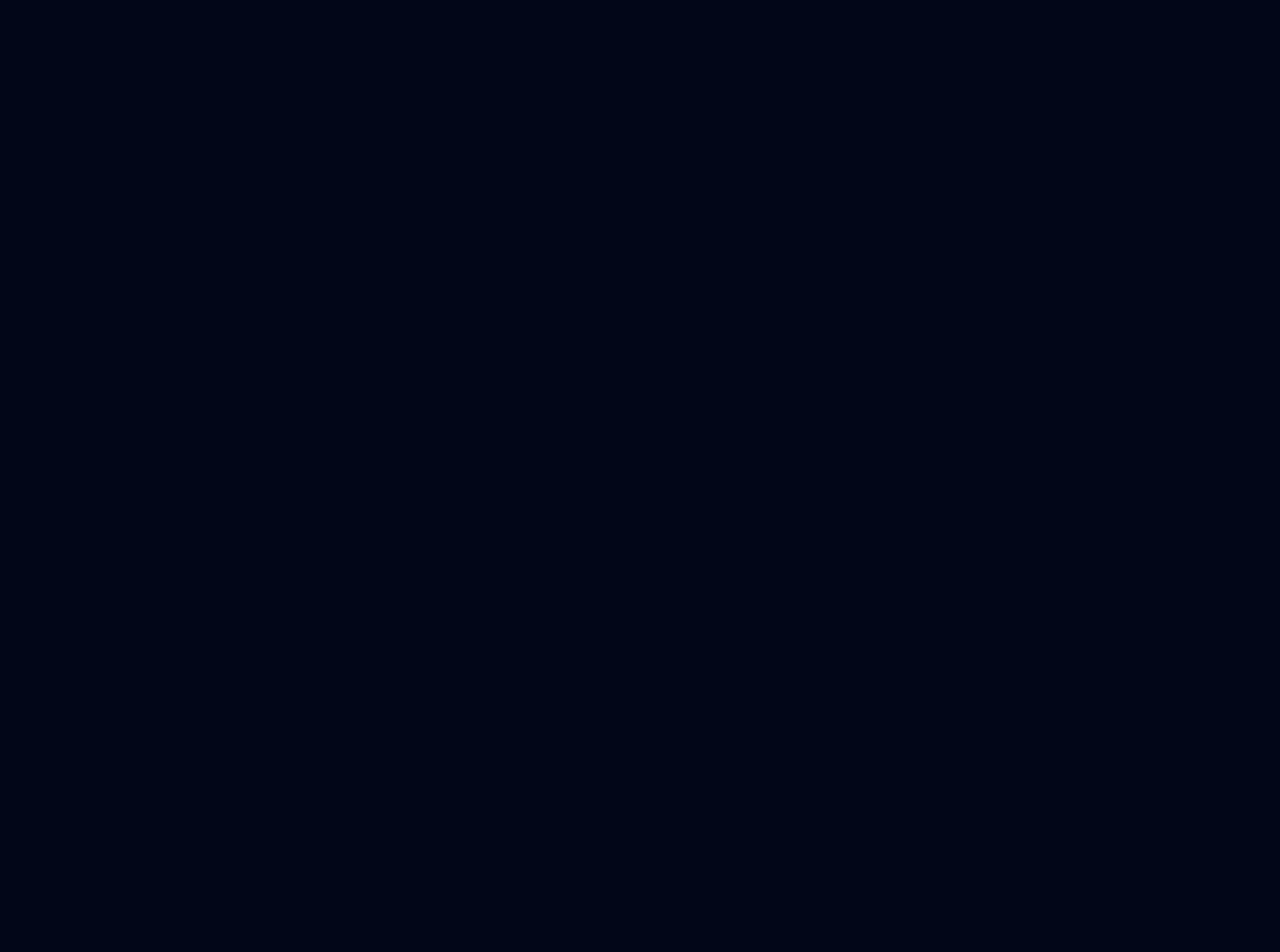
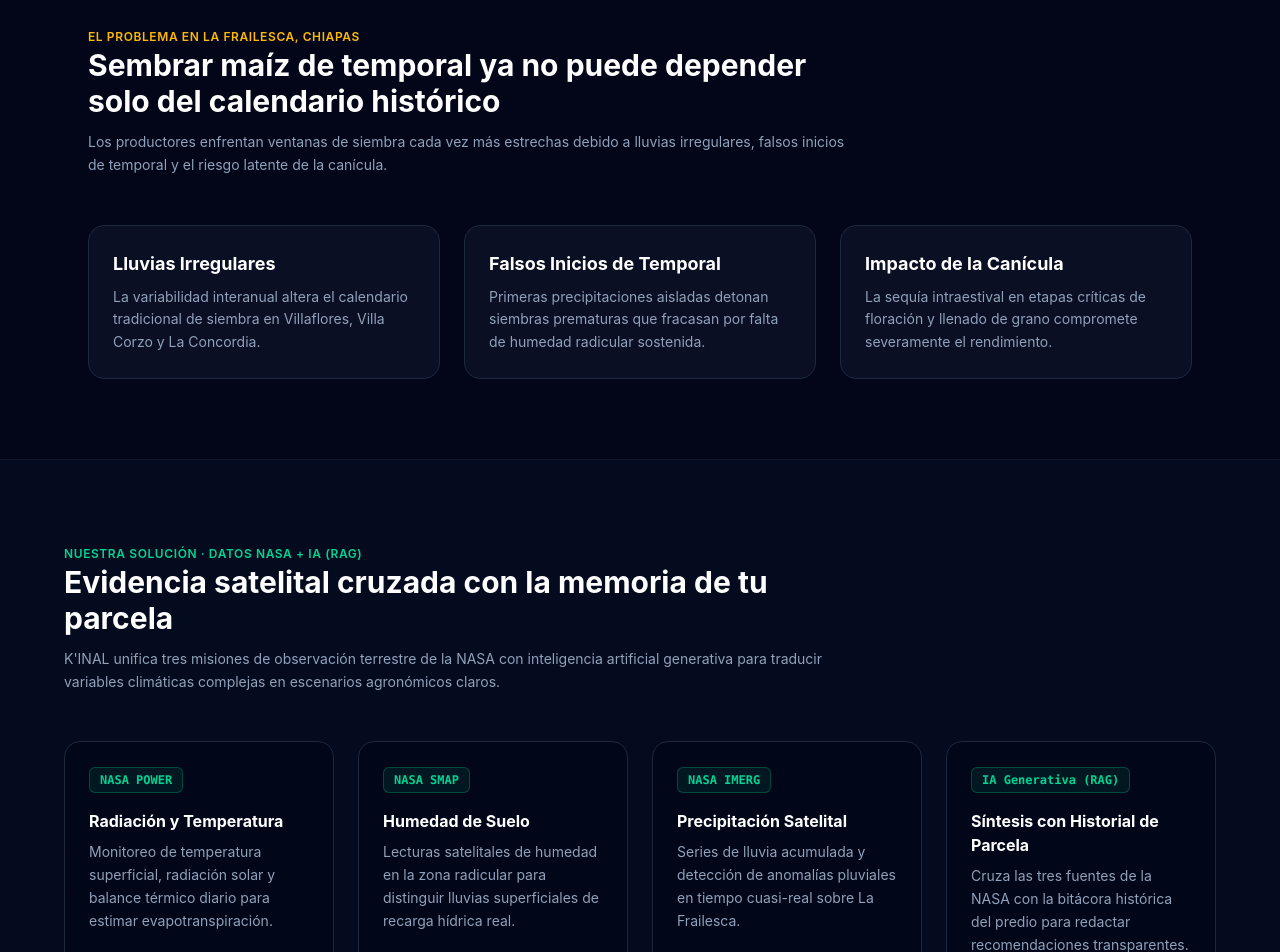
Before and after one commit to Arius-net/NasaSpaceAppChallengeFarms-frontend, a Next.js app: page / in a window 1280 px wide. Shown: the part 720-1672 px from the top of the page. Before the commit the page ends 800 px from the top, so only its background shows below. Built offline with nearby package versions, Linux system fonts and the light colour scheme.

Commit message:
feat(landing): integrar seccion de caracteristicas y datos NASA

```diff
--- a/app/page.tsx
+++ b/app/page.tsx
@@ -1,6 +1,51 @@
 import Link from "next/link";
 
-// Renderiza la Landing Page de K'INAL con la barra de navegacion y la seccion Hero principal.
+const PROBLEM_CARDS = [
+  {
+    titulo: "Lluvias Irregulares",
+    descripcion:
+      "La variabilidad interanual altera el calendario tradicional de siembra en Villaflores, Villa Corzo y La Concordia.",
+  },
+  {
+    titulo: "Falsos Inicios de Temporal",
+    descripcion:
+      "Primeras precipitaciones aisladas detonan siembras prematuras que fracasan por falta de humedad radicular sostenida.",
+  },
+  {
+    titulo: "Impacto de la Canícula",
+    descripcion:
+      "La sequía intraestival en etapas críticas de floración y llenado de grano compromete severamente el rendimiento.",
+  },
+];
+
+const SOLUTION_CARDS = [
+  {
+    tag: "NASA POWER",
+    titulo: "Radiación y Temperatura",
+    descripcion:
+      "Monitoreo de temperatura superficial, radiación solar y balance térmico diario para estimar evapotranspiración.",
+  },
+  {
+    tag: "NASA SMAP",
+    titulo: "Humedad de Suelo",
+    descripcion:
+      "Lecturas satelitales de humedad en la zona radicular para distinguir lluvias superficiales de recarga hídrica real.",
+  },
+  {
+    tag: "NASA IMERG",
+    titulo: "Precipitación Satelital",
+    descripcion:
+      "Series de lluvia acumulada y detección de anomalías pluviales en tiempo cuasi-real sobre La Frailesca.",
+  },
+  {
+    tag: "IA Generativa (RAG)",
+    titulo: "Síntesis con Historial de Parcela",
+    descripcion:
+      "Cruza las tres fuentes de la NASA con la bitácora histórica del predio para redactar recomendaciones transparentes.",
+  },
+];
+
+// Renderiza la Landing Page incluyendo Hero, seccion de El Problema, Solucion NASA+IA y filosofia.
 export default function HomePage() {
   return (
     <div className="min-h-screen flex flex-col bg-slate-950 text-slate-100">
@@ -81,6 +126,85 @@ export default function HomePage() {
             </div>
           </div>
         </section>
+
+        <section className="mx-auto max-w-6xl px-6 py-20 space-y-12">
+          <div className="max-w-3xl space-y-3">
+            <span className="text-xs font-semibold uppercase tracking-wider text-amber-400">
+              El Problema en La Frailesca, Chiapas
+            </span>
+            <h2 className="text-3xl font-bold text-white">
+              Sembrar maíz de temporal ya no puede depender solo del calendario histórico
+            </h2>
+            <p className="text-sm leading-relaxed text-slate-400">
+              Los productores enfrentan ventanas de siembra cada vez más estrechas
+              debido a lluvias irregulares, falsos inicios de temporal y el riesgo
+              latente de la canícula.
+            </p>
+          </div>
+
+          <div className="grid grid-cols-1 gap-6 md:grid-cols-3">
+            {PROBLEM_CARDS.map((item) => (
+              <div
+                key={item.titulo}
+                className="rounded-2xl border border-slate-800 bg-slate-900/60 p-6"
+              >
+                <h3 className="text-lg font-bold text-white">{item.titulo}</h3>
+                <p className="mt-2 text-sm leading-relaxed text-slate-400">
+                  {item.descripcion}
+                </p>
+              </div>
+            ))}
+          </div>
+        </section>
+
+        <section className="border-t border-slate-900 bg-slate-900/30 py-20 px-6">
+          <div className="mx-auto max-w-6xl space-y-12">
+            <div className="max-w-3xl space-y-3">
+              <span className="text-xs font-semibold uppercase tracking-wider text-emerald-400">
+                Nuestra Solución · Datos NASA + IA (RAG)
+              </span>
+              <h2 className="text-3xl font-bold text-white">
+                Evidencia satelital cruzada con la memoria de tu parcela
+              </h2>
+              <p className="text-sm leading-relaxed text-slate-400">
+                K&apos;INAL unifica tres misiones de observación terrestre de la NASA
+                con inteligencia artificial generativa para traducir variables
+                climáticas complejas en escenarios agronómicos claros.
+              </p>
+            </div>
+
+            <div className="grid grid-cols-1 gap-6 sm:grid-cols-2 lg:grid-cols-4">
+              {SOLUTION_CARDS.map((card) => (
+                <div
+                  key={card.tag}
+                  className="rounded-2xl border border-slate-800 bg-slate-950/80 p-6 flex flex-col justify-between"
+                >
+                  <div>
+                    <span className="inline-block rounded-md border border-emerald-500/30 bg-emerald-500/10 px-2.5 py-1 font-mono text-xs font-semibold text-emerald-400">
+                      {card.tag}
+                    </span>
+                    <h3 className="mt-4 text-base font-bold text-white">
+                      {card.titulo}
+                    </h3>
+                    <p className="mt-2 text-sm leading-relaxed text-slate-400">
+                      {card.descripcion}
+                    </p>
+                  </div>
+                </div>
+              ))}
+            </div>
+
+            <div className="rounded-2xl border border-emerald-500/30 bg-gradient-to-r from-emerald-950/40 via-slate-900 to-slate-900 p-8 text-center">
+              <p className="text-xs font-semibold uppercase tracking-widest text-emerald-400">
+                Nuestra Filosofía de Decisión
+              </p>
+              <blockquote className="mt-3 text-xl font-bold italic text-white sm:text-2xl">
+                &ldquo;El sistema presenta evidencia, incertidumbre y opciones; la
+                persona decide.&rdquo;
+              </blockquote>
+            </div>
+          </div>
+        </section>
       </main>
     </div>
   );
```
